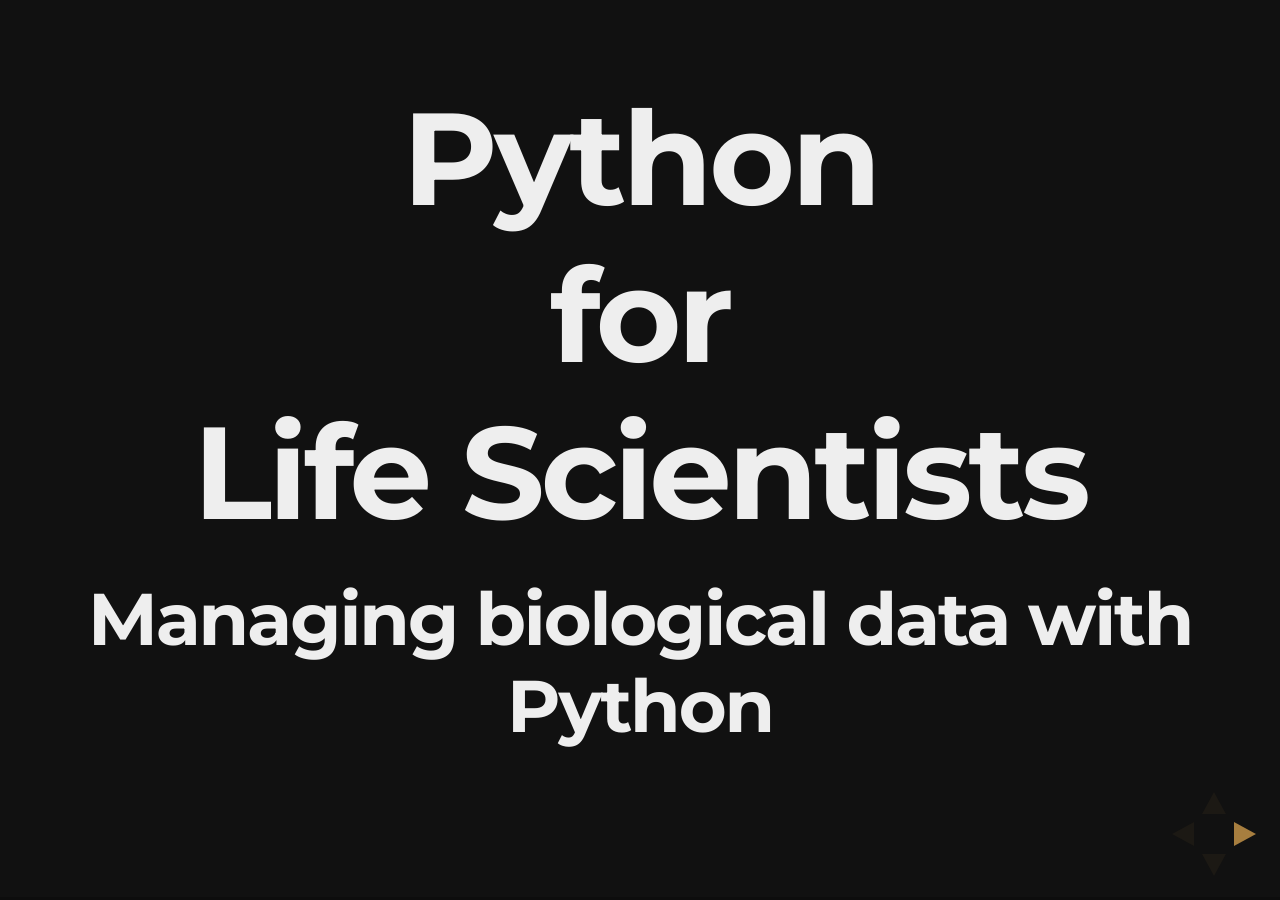
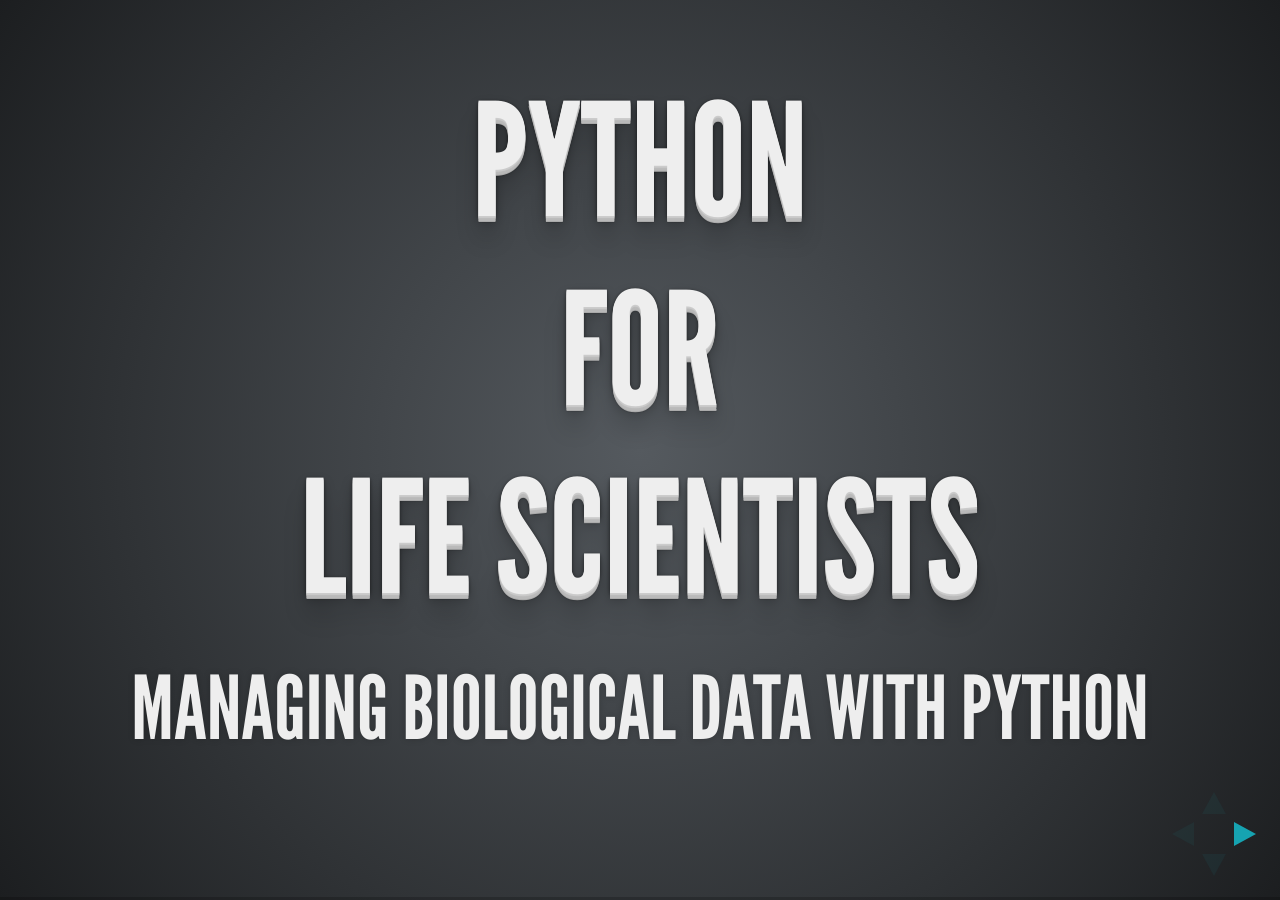
Before and after one commit to crs4/python_for_life_scientists, a Jekyll site: the page built from index.html, in a window 1280 px wide. Built offline with Jekyll 4.4.1, drawn with Linux system fonts in a browser that asks for light colours; Markdown is read by kramdown in place of the engine named in the settings.

Commit message:
League Theme

```diff
--- a/_config.dev.yml
+++ b/_config.dev.yml
@@ -4,7 +4,7 @@ title: 'Python for Life Scientists: Managing biological data with Python'
 url:  http://127.0.0.1:4000
 
 # The Reveal theme
-reveal_theme: night.css
+reveal_theme: league.css
 
 # The Reveal transition
 reveal_transition: concave
--- a/_config.yml
+++ b/_config.yml
@@ -4,7 +4,7 @@ title: 'Python for Life Scientists: Managing biological data with Python'
 url: https://ratzeni.github.io/python_for_life_scientists
 
 # The Reveal theme
-reveal_theme: night.css
+reveal_theme: league.css
 
 # The Reveal transition
 reveal_transition: concave
```
Also changed, not shown: 13 other files.
